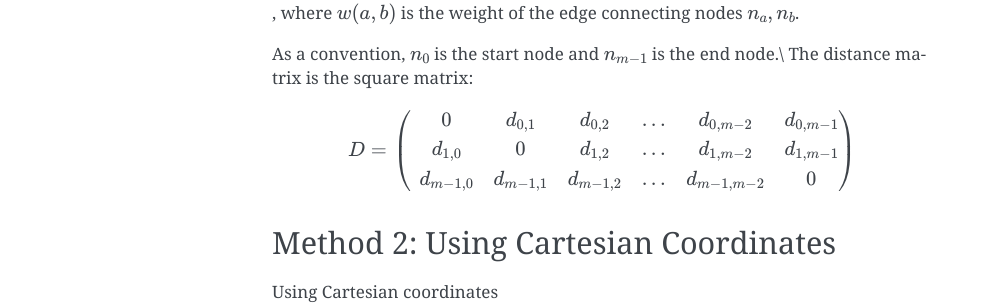
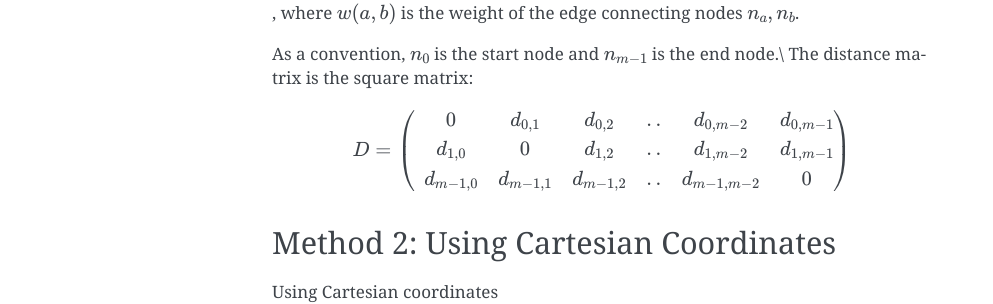
Before and after one commit to notgmt1337/CSPath, a Sphinx documentation site: the page built from docs/how-to/graph-parse.rst, in a window 1280 px wide. Shown: the part 442-746 px from the top of the page, without its empty margins (148-1141 px from the left). Built offline with Sphinx 7.4.7, drawn with Linux system fonts in a browser that asks for light colours.

```diff
--- a/docs/how-to/graph-parse.rst
+++ b/docs/how-to/graph-parse.rst
@@ -28,9 +28,9 @@ The distance matrix is the square matrix:
 .. math::
     D =
         \begin{pmatrix}
-              0 & d_{0, 1} & d_{0, 2} & ... & d_{0, m-2} & d_{0, m-1} \\
-              d_{1, 0} & 0 & d_{1, 2} & ... & d_{1, m-2} & d_{1, m-1} \\
-              d_{m-1, 0} & d_{m-1, 1} & d_{m - 1, 2} & ... & d_{m-1, m-2} & 0
+              0 & d_{0, 1} & d_{0, 2} & .. & d_{0, m-2} & d_{0, m-1} \\
+              d_{1, 0} & 0 & d_{1, 2} & .. & d_{1, m-2} & d_{1, m-1} \\
+              d_{m-1, 0} & d_{m-1, 1} & d_{m - 1, 2} & .. & d_{m-1, m-2} & 0
         \end{pmatrix}
 
 Method 2: Using Cartesian Coordinates
```
